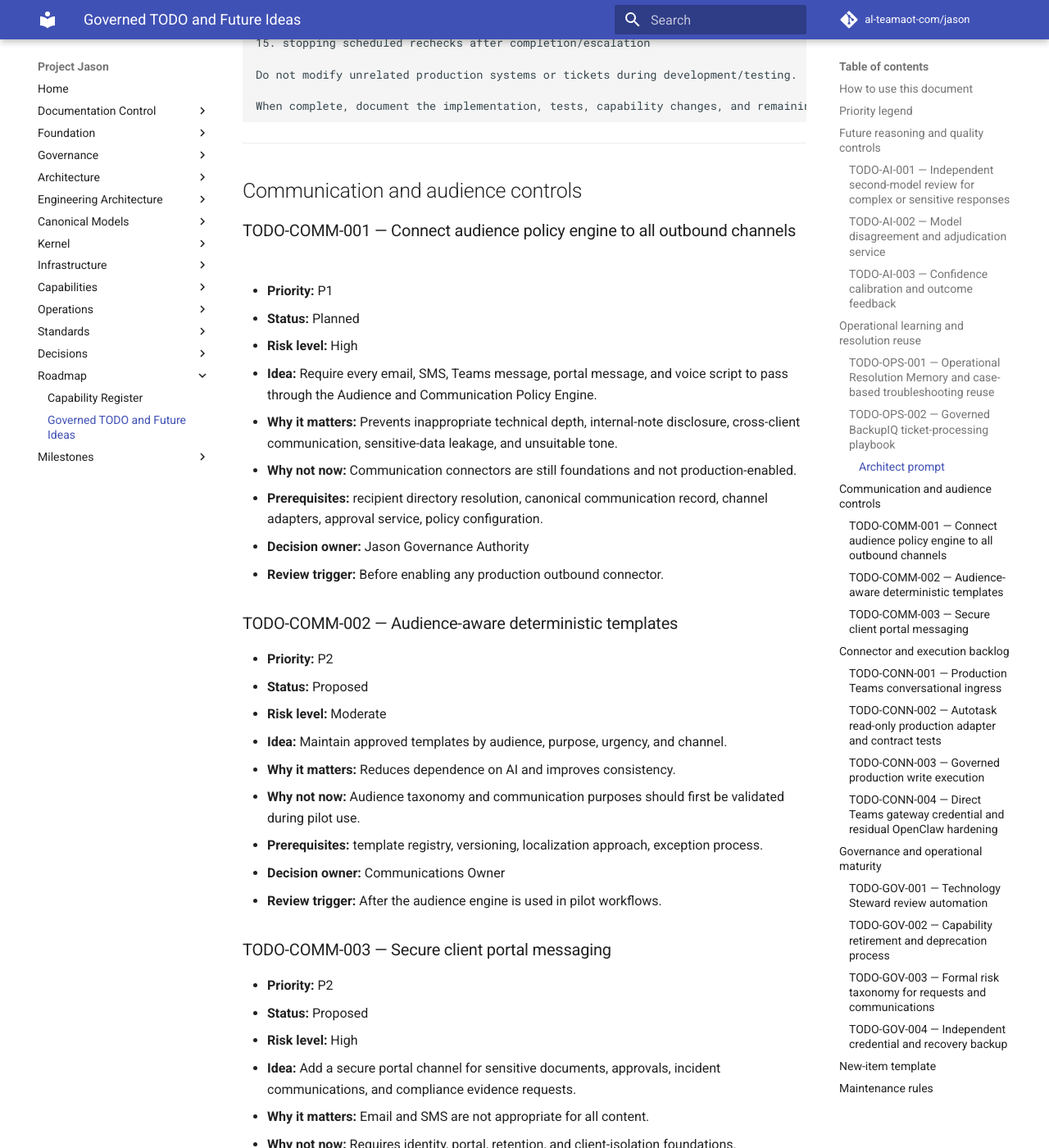
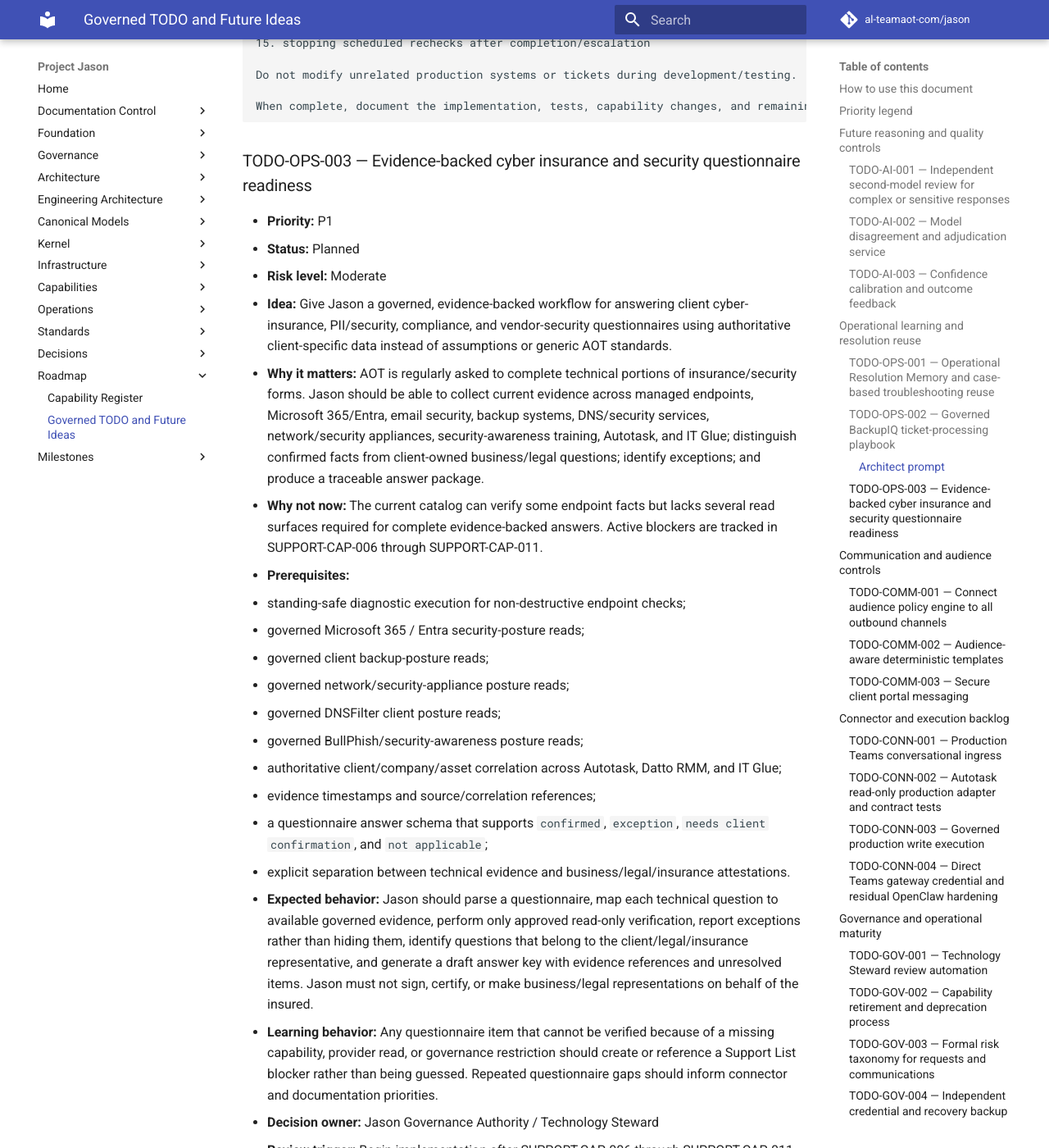
Before and after one commit to al-teamaot-com/jason, an MkDocs documentation site: the page built from docs/roadmaps/Project-Jason-TODO-and-Future-Ideas.md, in a window 1280 px wide and 1400 px high, scrolled down 14823 px. Shown: the whole window at 82% size. Built offline with MkDocs 1.6.1 and Material for MkDocs 9.7.7, drawn with Linux system fonts in a browser that asks for light colours; comment, search, counter and statistics services are not loaded; some of the changed text lies outside the part shown.

Commit message:
Add cyber questionnaire readiness backlog item

````diff
--- a/docs/roadmaps/Project-Jason-TODO-and-Future-Ideas.md
+++ b/docs/roadmaps/Project-Jason-TODO-and-Future-Ideas.md
@@ -590,6 +590,31 @@
 When complete, document the implementation, tests, capability changes, and remaining limitations, and update the appropriate Project Jason/Grafana Section Goal status.
 ```
 
+
+### TODO-OPS-003 — Evidence-backed cyber insurance and security questionnaire readiness
+
+- **Priority:** P1
+- **Status:** Planned
+- **Risk level:** Moderate
+- **Idea:** Give Jason a governed, evidence-backed workflow for answering client cyber-insurance, PII/security, compliance, and vendor-security questionnaires using authoritative client-specific data instead of assumptions or generic AOT standards.
+- **Why it matters:** AOT is regularly asked to complete technical portions of insurance/security forms. Jason should be able to collect current evidence across managed endpoints, Microsoft 365/Entra, email security, backup systems, DNS/security services, network/security appliances, security-awareness training, Autotask, and IT Glue; distinguish confirmed facts from client-owned business/legal questions; identify exceptions; and produce a traceable answer package.
+- **Why not now:** The current catalog can verify some endpoint facts but lacks several read surfaces required for complete evidence-backed answers. Active blockers are tracked in SUPPORT-CAP-006 through SUPPORT-CAP-011.
+- **Prerequisites:**
+  - standing-safe diagnostic execution for non-destructive endpoint checks;
+  - governed Microsoft 365 / Entra security-posture reads;
+  - governed client backup-posture reads;
+  - governed network/security-appliance posture reads;
+  - governed DNSFilter client posture reads;
+  - governed BullPhish/security-awareness posture reads;
+  - authoritative client/company/asset correlation across Autotask, Datto RMM, and IT Glue;
+  - evidence timestamps and source/correlation references;
+  - a questionnaire answer schema that supports `confirmed`, `exception`, `needs client confirmation`, and `not applicable`;
+  - explicit separation between technical evidence and business/legal/insurance attestations.
+- **Expected behavior:** Jason should parse a questionnaire, map each technical question to available governed evidence, perform only approved read-only verification, report exceptions rather than hiding them, identify questions that belong to the client/legal/insurance representative, and generate a draft answer key with evidence references and unresolved items. Jason must not sign, certify, or make business/legal representations on behalf of the insured.
+- **Learning behavior:** Any questionnaire item that cannot be verified because of a missing capability, provider read, or governance restriction should create or reference a Support List blocker rather than being guessed. Repeated questionnaire gaps should inform connector and documentation priorities.
+- **Decision owner:** Jason Governance Authority / Technology Steward
+- **Review trigger:** Begin implementation after SUPPORT-CAP-006 through SUPPORT-CAP-011 have defined owners and the first required read surfaces are available.
+
 ---
 
 ## Communication and audience controls
````
